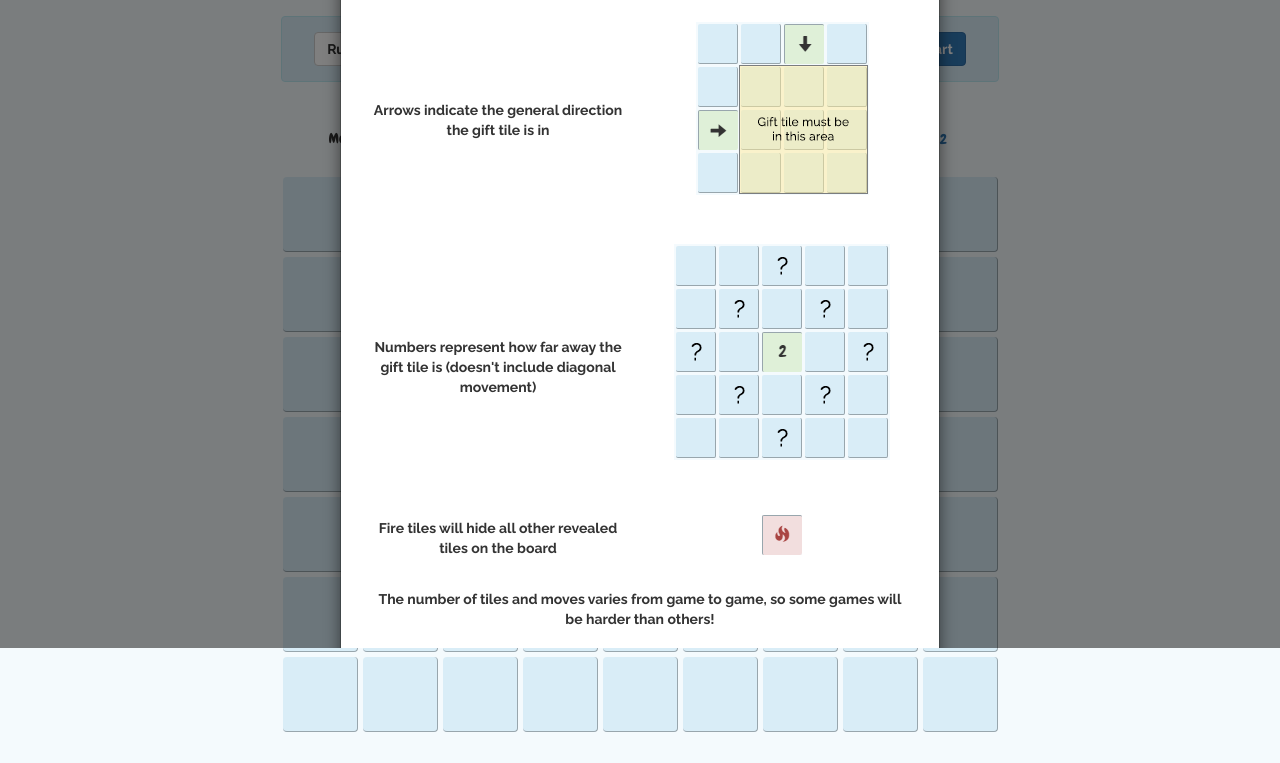
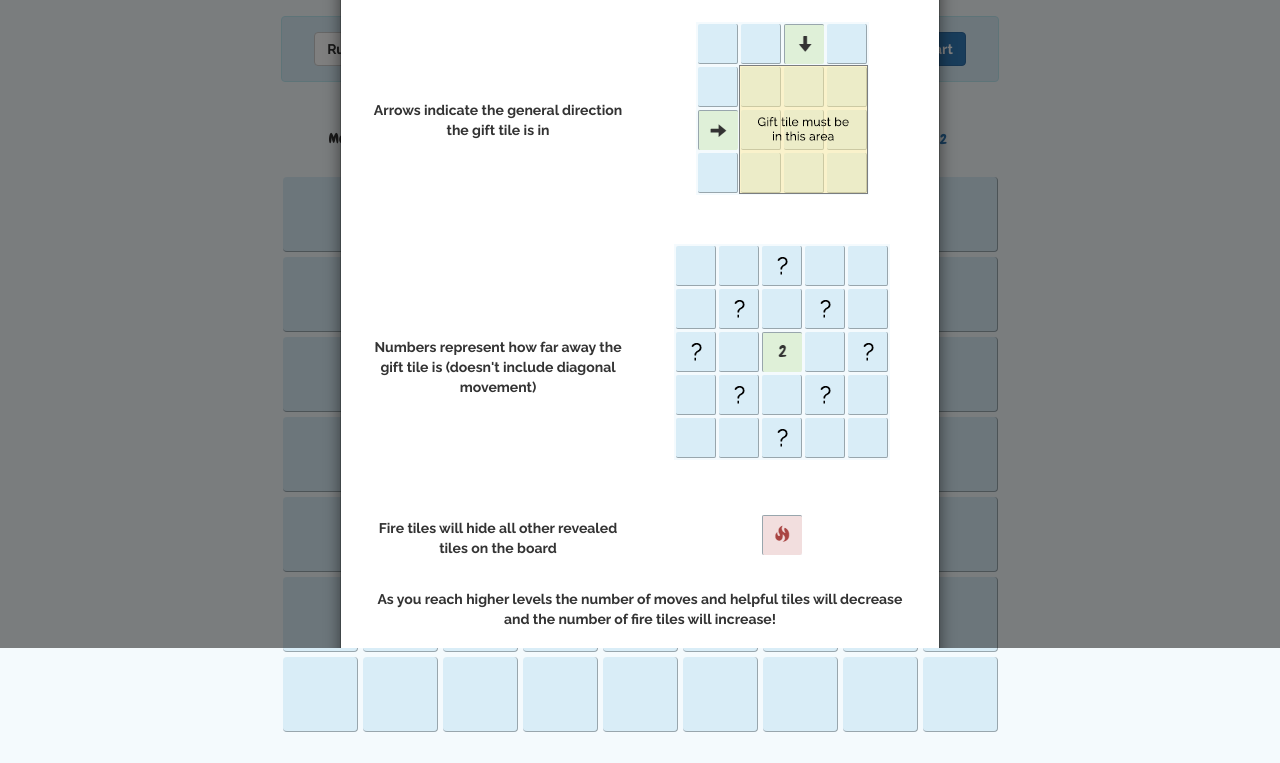
Before and after one commit to ceva24/gift-grabber, a plain HTML site: page index.html in a window 1280 px wide. Both pictures are taken after a click on the element "Rules". Shown: the part 152-915 px from the top of the page. Drawn offline with Linux system fonts and the light colour scheme; a web font is replaced by a local one.

Commit message:
update rules text

```diff
--- a/index.html
+++ b/index.html
@@ -117,7 +117,7 @@
                         </div>
                         <div class="row rules-row">
                             <div class="col-lg-12">
-                                <div class="rules-text">The number of tiles and moves varies from game to game, so some games will be harder than others!</div>
+                                <div class="rules-text">As you reach higher levels the number of moves and helpful tiles will decrease and the number of fire tiles will increase!</div>
                             </div>
                         </div>
                     </div>
```
